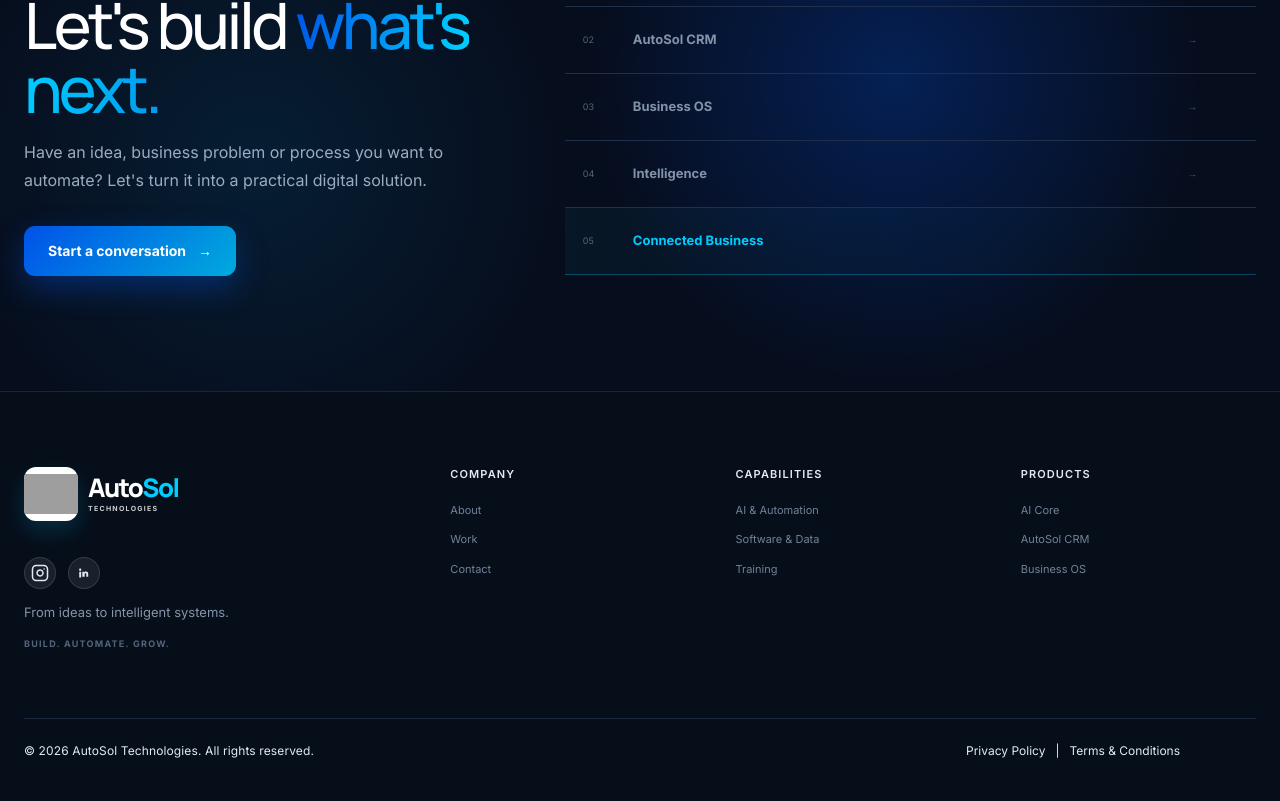
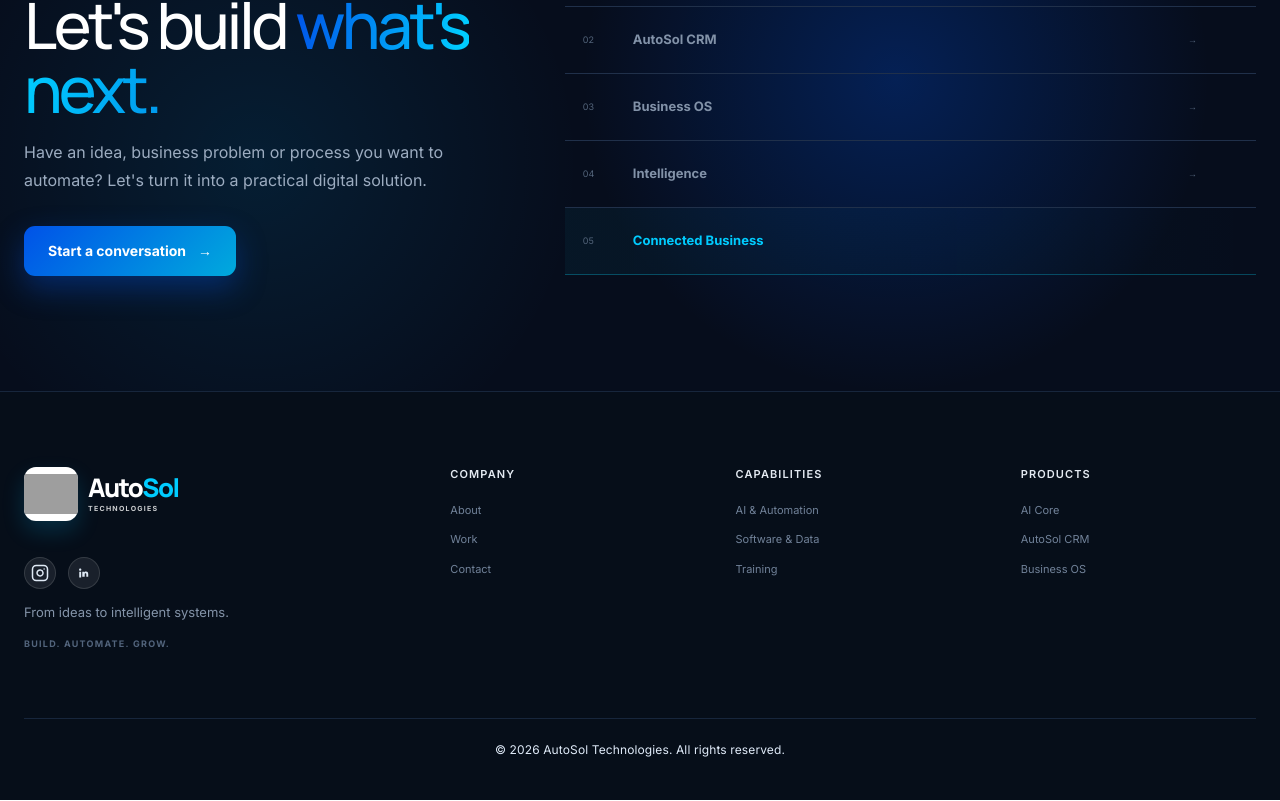
Before and after one commit to Ravi8788/AutoSol-web, a React (Vite) app: page / in a window 1280 px wide. Shown: the part 6894-7695 px from the top of the page. Built offline with nearby package versions, Linux system fonts and the light colour scheme; grey boxes are pictures that could not be loaded.

Commit message:
Center footer copyright and remove legal row

```diff
--- a/src/components/Layout.tsx
+++ b/src/components/Layout.tsx
@@ -119,11 +119,6 @@
         <div className="container footer-bottom">
           <div className="footer-bottom-inner">
             <span className="footer-copyright">© {new Date().getFullYear()} AutoSol Technologies. All rights reserved.</span>
-            <div className="footer-policy-links">
-              <span className="footer-policy-link">Privacy Policy</span>
-              <span>|</span>
-              <span className="footer-policy-link">Terms &amp; Conditions</span>
-            </div>
           </div>
         </div>
       </footer>
--- a/src/index.css
+++ b/src/index.css
@@ -2065,10 +2065,10 @@
 .footer-bottom-inner {
   display: flex;
   align-items: center;
-  justify-content: space-between;
+  justify-content: center;
   gap: 12px 18px;
   flex-wrap: wrap;
-  padding-right: 76px;
+  width: 100%;
   box-sizing: border-box;
 }
 
@@ -2078,30 +2078,7 @@
   font-size: 12px;
   line-height: 1.4;
   letter-spacing: 0.01em;
-  text-align: left;
-}
-
-.footer-policy-links {
-  display: flex;
-  align-items: center;
-  justify-content: flex-end;
-  gap: 10px;
-  flex-wrap: wrap;
-  color: #dfeaf8;
-  font-size: 12px;
-}
-
-.footer-policy-links a,
-.footer-policy-links span {
-  color: #dfeaf8;
-  text-decoration: none;
-  font-size: 12px;
-  pointer-events: none;
-  cursor: default;
-}
-
-.footer-policy-link {
-  color: #dfeaf8;
+  text-align: center;
 }
 
 .footer-bottom-ig {
@@ -2296,16 +2273,11 @@
     flex-direction: column;
     justify-content: center;
     text-align: center;
-    padding-right: 0;
   }
-  .footer-copyright,
-  .footer-policy-links {
+  .footer-copyright {
     width: 100%;
     justify-content: center;
     text-align: center;
-  }
-  .footer-policy-links {
-    gap: 8px 12px;
   }
 }
 
```
